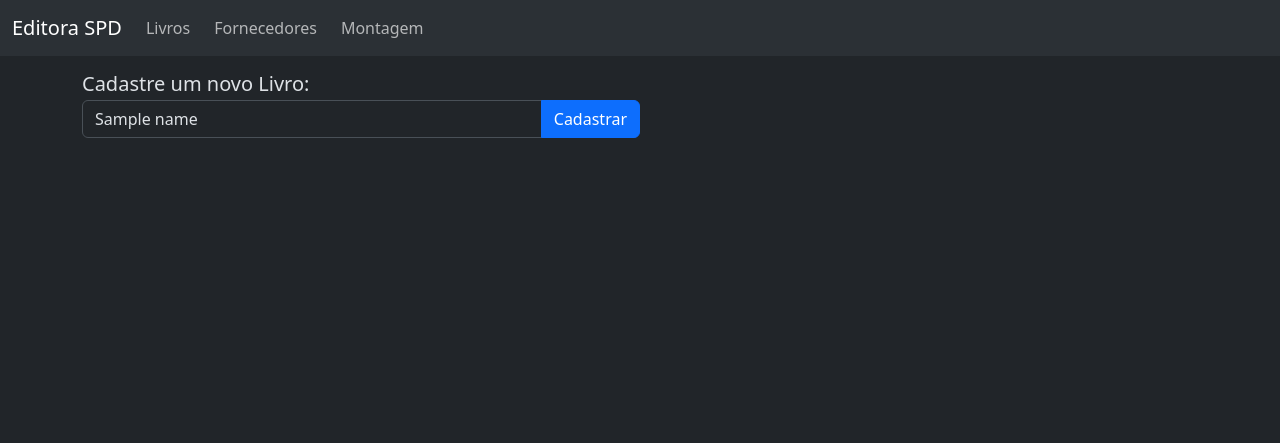
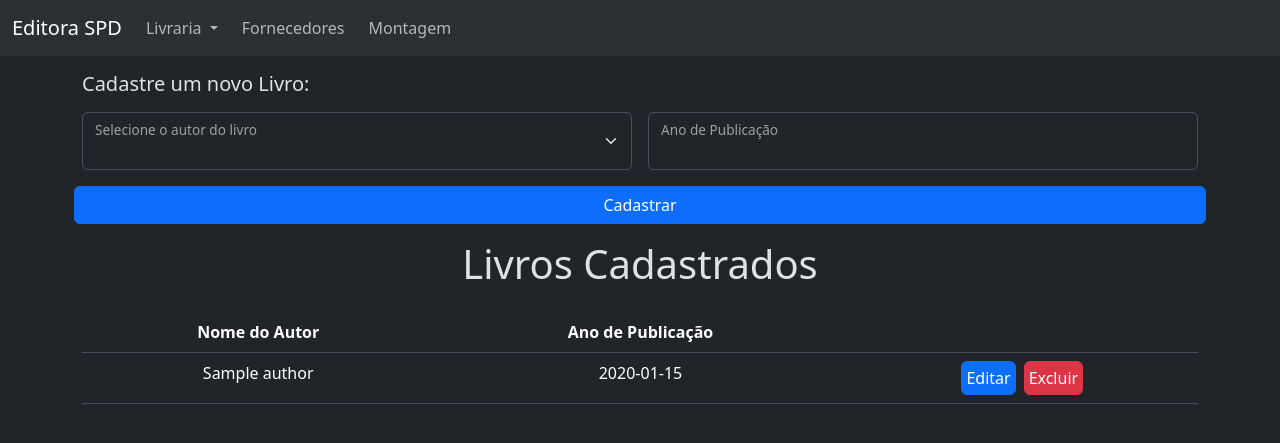
Before and after one commit to MF-Guilherme/editora-spd, a Django app: template library/templates/book_register.html in a window 1280 px wide. Shown: the top 443 px of the page. Run offline with Django 5.2, Linux system fonts and the light colour scheme; tables that the repository leaves empty hold one stand-in row (values such as "Sample post"); the template is opened without the code that fills it: values that come from a table or form of the project are taken from there, most other values are stand-ins (such as "Sample title", 1, 10 or a date in 2020).

Commit message:
feat: cadastro e listagem de livros vinculados a um autor

```diff
--- a/library/models.py
+++ b/library/models.py
@@ -10,4 +10,7 @@ class Author(models.Model):
 
 class Book(models.Model):
     author = models.ForeignKey(Author, on_delete=models.CASCADE)
-    published_at = models.DateField()
+    published_at = models.CharField(max_length=4)
+
+    def __str__(self):
+        return self.published_at
--- a/library/templates/book_register.html
+++ b/library/templates/book_register.html
@@ -1,20 +1,70 @@
 {% extends "base.html" %}
-
+.
 {% block body %}
 <div class="container">
     <h5 class="mt-3 mb-0">Cadastre um novo Livro:</h5>
-    <form class="form-validation" method="POST" action="{% url 'book_register' %}">{% csrf_token %}
-        <div class="col-12 w-50">
-            <div class="input-group mt-1 mb-3">
-                <input id="search-input" value="{{name}}" type="text" class="form-control" placeholder="Nome do Fornecedor" aria-label="Nome do fornecedor" aria-describedby="button-addon2" name="name" id="name">
-                <button class="btn btn-primary" type="submit" id="button-addon2">Cadastrar</button>
+    <form class="form-validation mt-3" method="POST" action="{% url 'library:books' %}">{% csrf_token %}
+        <div class="row g-3">
+            {% comment %} <div class="col-md">
+              <div class="form-floating">
+                <input type="text" class="form-control" id="floatingInputGrid" name="title">
+                <label for="floatingInputGrid">Título do Livro</label>
+              </div>
+            </div> {% endcomment %}
+            <div class="col-md">
+              <div class="form-floating">
+                <select class="form-select" id="floatingSelectGrid" name="author">
+                   <option></option>
+                    {% for author in authors  %}
+                    <option value="{{author.id}}">{{author}}</option>
+                    {% endfor %}
+                </select>
+                <label for="floatingSelectGrid">Selecione o autor do livro</label>
+              </div>
             </div>
-            <div class="input-group mb-3">
-                <select id="search-results" class="form-select" size="5" style="display: none;"></select>
+            <div class="col-md">
+                <div class="form-floating">
+                    <input type="text" class="form-control" id="floatingInputGrid" name="year-publication">
+                    <label for="floatingInputGrid">Ano de Publicação</label>
+                </div>
             </div>
+            <button class="btn btn-primary" type="submit" id="">Cadastrar</button>
         </div>
     </form>
 </div>
 
+<div class="container mt-3">
+    <div class="row mt-3 d-flex text-center">
+        <h1>Livros Cadastrados</h1>
+    </div>
+    <div class="row mt-3">
+        <div class="col-sm-12">
+            <table class="table table-hover">
+                <thead>
+                    <tr>
+                        <th class="text-center" scope="col">Nome do Autor</th>
+                        <th class="text-center" scope="col">Ano de Publicação</th>
+                        <th></th>
+                    </tr>
+                </thead>
+                <tbody>
+                    {% for book in books %}
+                    <tr>
+                        <td class="text-center">{{book.author.name}}</td>
+                        <td class="text-center">{{book}}</td>
+                        <td class="text-center">
+                            <div class="d-flex justify-content-center">
+                                <a href="#" class="btn btn-primary py-1 px-1 me-1">Editar</a>
+                                <a href="#" class="btn btn-danger py-1 px-1 ms-1">Excluir</a>
+                            </div>
+                        </td>
+                    </tr>
+                    {% endfor %}
+                </tbody>
+            </table>
+        </div>
+    </div>
+</div>
+
 
 {% endblock %}
--- a/library/urls.py
+++ b/library/urls.py
@@ -4,8 +4,7 @@ from . import views
 app_name = 'library'
 
 urlpatterns = [
-    path('', views.library_index, name='index'),
-    path('book_register/', views.book_register, name='book_register'),
+    path('books/', views.book_register, name='books'),
     path('author_register/', views.author_register, name='author_register'),
     path('author_register/update/<int:author_id>',
          views.author_update,
--- a/templates/base.html
+++ b/templates/base.html
@@ -17,8 +17,14 @@
       </button>
       <div class="collapse navbar-collapse" id="navbarSupportedContent">
         <ul class="navbar-nav">
-          <li class="nav-item me-2">
-            <a class="nav-link" href="{% url "library:index" %}">Livros</a>
+          <li class="nav-item dropdown me-2">
+            <a class="nav-link dropdown-toggle" href="#" role="button" data-bs-toggle="dropdown" aria-expanded="false">
+              Livraria
+            </a>
+            <ul class="dropdown-menu">
+              <li><a class="dropdown-item" href="{% url "library:books" %}">Livros</a></li>
+              <li><a class="dropdown-item" href="{% url "library:author_register" %}">Autores</a></li>
+            </ul>
           </li>
           <li class="nav-item me-2">
             <a class="nav-link" href="{% url "supply:index" %}">Fornecedores</a>
@@ -34,6 +40,8 @@
 <body>
     {% include 'messages.html' %}
     {% block body %} {% endblock %}
+
     <script src="https://cdn.jsdelivr.net/npm/bootstrap@5.3.2/dist/js/bootstrap.bundle.min.js" integrity="sha384-C6RzsynM9kWDrMNeT87bh95OGNyZPhcTNXj1NW7RuBCsyN/o0jlpcV8Qyq46cDfL" crossorigin="anonymous"></script>
 </body>
+
 </html>
```
Also changed, not shown: library/views.py (+11 -5 lines), library/migrations/0002_alter_book_published_at.py (added), library/migrations/0003_alter_book_published_at.py (added), templates/static/css/style.css (added).
